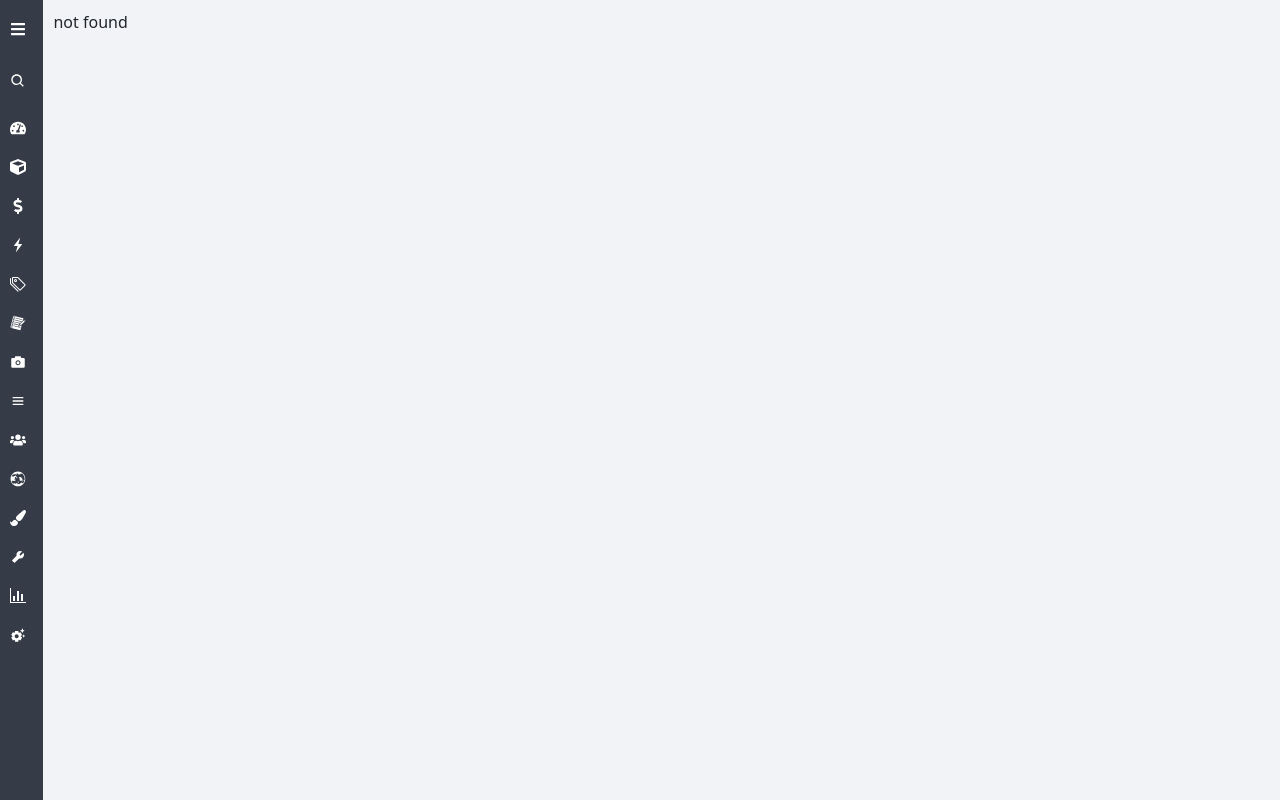
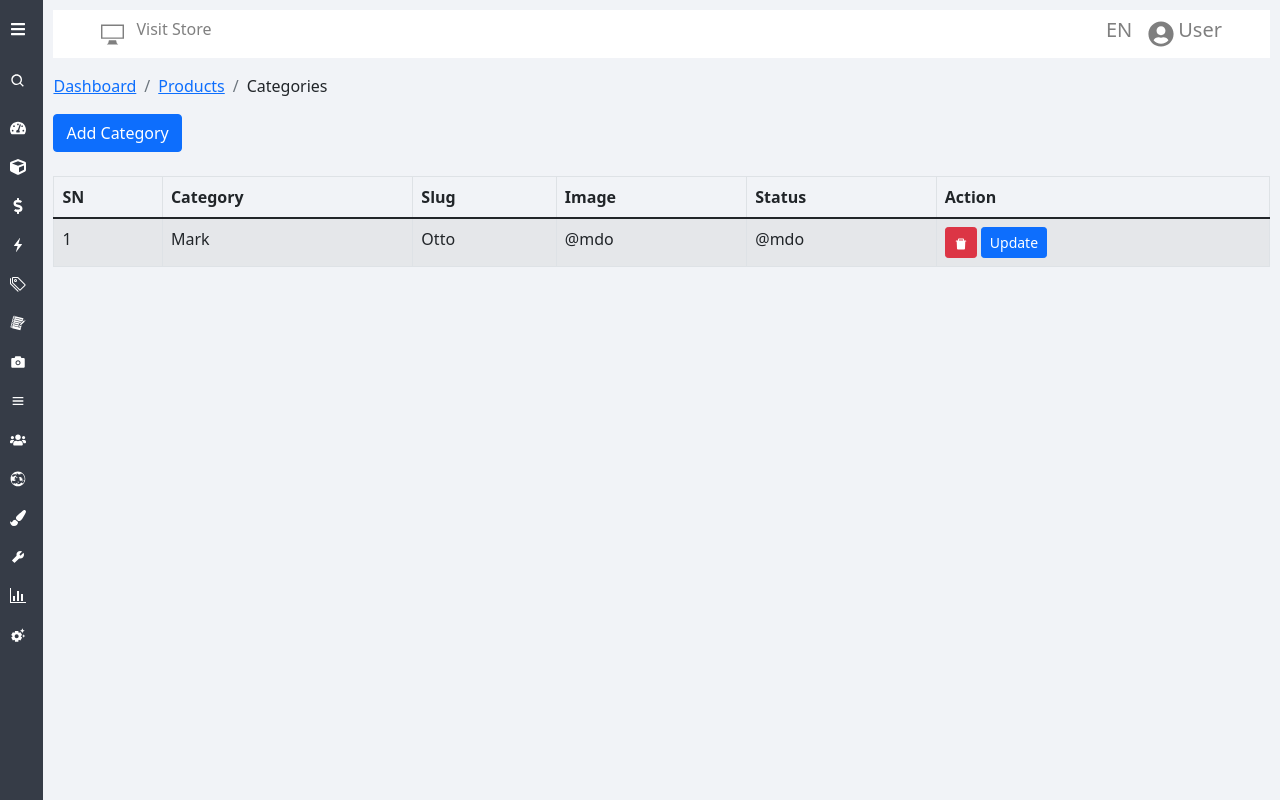
Before and after one commit to eliyas700/Diamond-Jewellery-Admin-Frontend, a React (Create React App) app: page /categories in a window 1280 px wide. Before the commit this address had no page. Built offline with nearby package versions, Linux system fonts and the light colour scheme.

Commit message:
Catagories Completed

```diff
--- a/src/App.js
+++ b/src/App.js
@@ -13,6 +13,7 @@ import Setting from "./pages/Setting";
 import "bootstrap/dist/css/bootstrap.min.css";
 import Media from "./pages/Media";
 import Products from "./pages/Products";
+import Categories from "./pages/Categories";
 function App() {
   return (
     <Router>
@@ -26,6 +27,7 @@ function App() {
           <Route path="/media" element={<Media></Media>}></Route>
           <Route path="/products" element={<Products />}></Route>
           <Route path="/users" element={<Users />}></Route>
+          <Route path="/categories" element={<Categories />}></Route>
           <Route path="/order" element={<Order />} />
           <Route path="/saved" element={<Saved />} />
           <Route path="/settings" element={<Setting />} />
--- a/src/components/Sidebar/SideBar.jsx
+++ b/src/components/Sidebar/SideBar.jsx
@@ -29,7 +29,7 @@ const routes = [
         name: "Products ",
       },
       {
-        path: "/products/categories",
+        path: "/categories",
         name: "Categories",
       },
       {
--- /dev/null
+++ b/src/pages/Categories.jsx
@@ -0,0 +1,132 @@
+import React, { useState } from "react";
+import { Table } from "react-bootstrap";
+import Button from "react-bootstrap/Button";
+import Modal from "react-bootstrap/Modal";
+import { AiFillDelete } from "react-icons/ai";
+import PageTitle from "./PageTitle";
+
+const Categories = () => {
+  const [show, setShow] = useState(false);
+
+  const handleClose = () => setShow(false);
+  const handleShow = () => setShow(true);
+  return (
+    <div>
+      {" "}
+      <div>
+        <PageTitle></PageTitle>
+        <div className="my-3">
+          <nav aria-label="breadcrumb">
+            <ol class="breadcrumb">
+              <li class="breadcrumb-item ">
+                <a href="/">Dashboard</a>
+              </li>
+              <li class="breadcrumb-item ">
+                <a href="/">Products</a>
+              </li>
+              <li class="breadcrumb-item " aria-current="page">
+                Categories
+              </li>
+            </ol>
+          </nav>
+          <>
+            <Button variant="primary" onClick={handleShow}>
+              Add Category
+            </Button>
+
+            <Modal show={show} onHide={handleClose}>
+              <Modal.Header closeButton>
+                <Modal.Title>Add Category</Modal.Title>
+              </Modal.Header>
+              <Modal.Body>
+                <form>
+                  <input
+                    style={{ width: "100%", height: "45px" }}
+                    className="px-2 border-2 border"
+                    type="text"
+                    placeholder="Name"
+                  />
+                  <input
+                    style={{ width: "100%", height: "45px" }}
+                    className="px-2 mt-3 border-2 border"
+                    type="file"
+                    placeholder="Name"
+                  />
+
+                  <input
+                    style={{ width: "100%", height: "45px" }}
+                    className="px-2 mt-3 border-2 border"
+                    type="text"
+                    placeholder="Slug"
+                  />
+                  <input
+                    style={{ width: "100%", height: "45px" }}
+                    className="px-2 mt-3 border-2 border"
+                    type="number"
+                    placeholder="Phone"
+                  />
+
+                  <div
+                    style={{ width: "100%", height: "45px" }}
+                    class="input-group mt-2"
+                  >
+                    <select class="form-select" id="inputGroupSelect02">
+                      <option selected>Choose...</option>
+                      <option value="user">Active</option>
+                      <option value="admin">InActive</option>
+                    </select>
+                    <label class="input-group-text" for="inputGroupSelect02">
+                      Status
+                    </label>
+                  </div>
+                  <input
+                    className="btn btn-primary my-4"
+                    type="submit"
+                    value="Add Now"
+                  />
+                </form>
+              </Modal.Body>
+            </Modal>
+          </>
+
+          <div></div>
+          <Table striped bordered hover className="my-4">
+            <thead>
+              <tr>
+                <th>SN</th>
+                <th>Category</th>
+                <th>Slug</th>
+                <th>Image</th>
+                <th>Status</th>
+
+                <th>Action</th>
+              </tr>
+            </thead>
+            <tbody>
+              <tr>
+                <td>1</td>
+                <td>Mark</td>
+                <td>Otto</td>
+                <td>@mdo</td>
+                <td>@mdo</td>
+
+                <td>
+                  <div className="flex ">
+                    <Button className="me-1" variant="danger" size="sm">
+                      <AiFillDelete />
+                    </Button>
+                    <Button variant="primary" size="sm">
+                      Update
+                    </Button>
+                  </div>
+                </td>
+              </tr>
+            </tbody>
+          </Table>
+        </div>
+      </div>
+    </div>
+  );
+};
+
+export default Categories;
```
